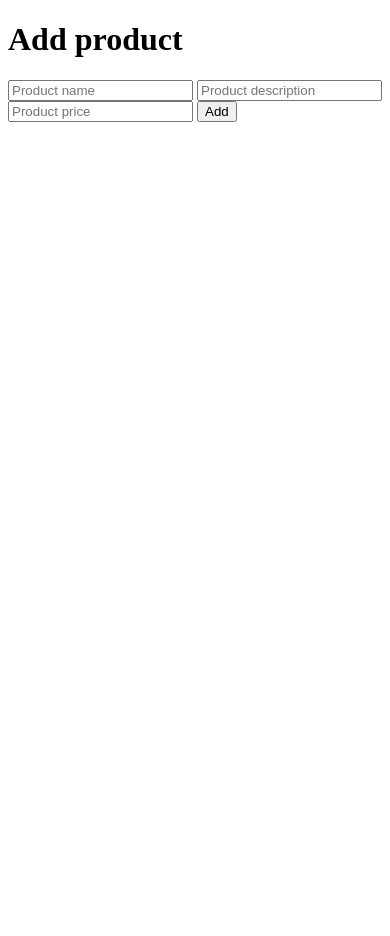
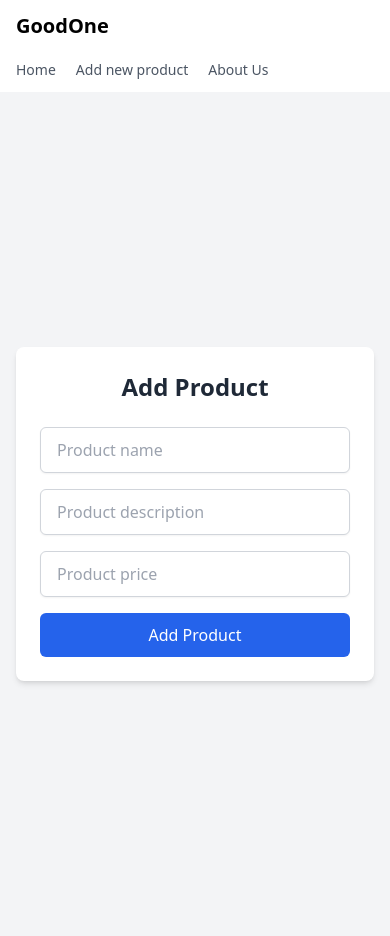
Before and after one commit to Raftouch/online-shop-flask, a Flask app: page /create in a window 390 px wide. Before the commit the page ends 122 px from the top, so only its background shows below. Run offline with Flask 3, Linux system fonts and the light colour scheme; some libraries are stand-ins or nearby versions.

Commit message:
add styles

```diff
--- a/templates/base.html
+++ b/templates/base.html
@@ -3,9 +3,21 @@
 <head>
     <meta charset="UTF-8">
     <meta name="viewport" content="width=device-width, initial-scale=1.0">
+    <script src="https://cdn.tailwindcss.com"></script>
+
     {% block title %}{% endblock %}
 </head>
 <body>
+    <header class="flex flex-wrap sm:justify-start sm:flex-nowrap w-full bg-white text-sm py-3 dark:bg-neutral-800">
+    <nav class="max-w-[85rem] w-full mx-auto px-4 sm:flex sm:items-center sm:justify-between">
+        <div class="flex-none font-semibold text-xl text-black focus:outline-hidden focus:opacity-80 dark:text-white" aria-label="Brand">GoodOne</div>
+        <div class="flex flex-row items-center gap-5 mt-5 sm:justify-end sm:mt-0 sm:ps-5">
+            <a class="font-medium text-gray-600 hover:text-gray-400 focus:outline-hidden focus:text-gray-400 dark:text-neutral-400 dark:hover:text-neutral-500 dark:focus:text-neutral-500" href="/">Home</a>
+            <a class="font-medium text-gray-600 hover:text-gray-400 focus:outline-hidden focus:text-gray-400 dark:text-neutral-400 dark:hover:text-neutral-500 dark:focus:text-neutral-500" href="/create">Add new product</a>
+            <a class="font-medium text-gray-600 hover:text-gray-400 focus:outline-hidden focus:text-gray-400 dark:text-neutral-400 dark:hover:text-neutral-500 dark:focus:text-neutral-500" href="/about">About Us</a>
+        </div>
+    </nav>
+    </header>
     {% block body %}{% endblock %}
 </body>
 </html>
--- a/templates/create.html
+++ b/templates/create.html
@@ -1,17 +1,29 @@
 {% extends 'base.html' %}
 
 {% block title %}
-<title>Add product</title>
+<title>Add Product</title>
 {% endblock %}
 
 {% block body %}
-<div>
-    <h1>Add product</h1>
-    <form method="post">
-        <input type="text" name="title" id="title" placeholder="Product name" />
-        <input type="text" name="description" id="description" placeholder="Product description" />
-        <input type="number" name="price" id="price" placeholder="Product price" />
-        <button type="submit">Add</button>
+<div class="min-h-screen flex items-center justify-center bg-gray-100 dark:bg-neutral-900 px-4">
+  <div class="w-full max-w-md bg-white dark:bg-neutral-800 p-6 rounded-lg shadow-md">
+    <h1 class="text-2xl font-bold text-center text-gray-800 dark:text-white mb-6">Add Product</h1>
+
+    <form method="post" class="space-y-4">
+      <input type="text" name="title" id="title" placeholder="Product name"
+        class="py-2.5 px-4 w-full border border-gray-300 rounded-md shadow-sm focus:border-blue-500 focus:ring focus:ring-blue-200 dark:bg-neutral-900 dark:border-neutral-700 dark:text-white dark:placeholder-neutral-500" required />
+
+      <input type="text" name="description" id="description" placeholder="Product description"
+        class="py-2.5 px-4 w-full border border-gray-300 rounded-md shadow-sm focus:border-blue-500 focus:ring focus:ring-blue-200 dark:bg-neutral-900 dark:border-neutral-700 dark:text-white dark:placeholder-neutral-500" required />
+
+      <input type="number" name="price" id="price" placeholder="Product price"
+        class="py-2.5 px-4 w-full border border-gray-300 rounded-md shadow-sm focus:border-blue-500 focus:ring focus:ring-blue-200 dark:bg-neutral-900 dark:border-neutral-700 dark:text-white dark:placeholder-neutral-500" required />
+
+      <button type="submit"
+        class="w-full py-2.5 bg-blue-600 text-white rounded-md hover:bg-blue-700 focus:outline-none focus:ring-2 focus:ring-blue-400">
+        Add Product
+      </button>
     </form>
+  </div>
 </div>
 {% endblock %}
```
Also changed, not shown: templates/home.html (+16 -10 lines).
